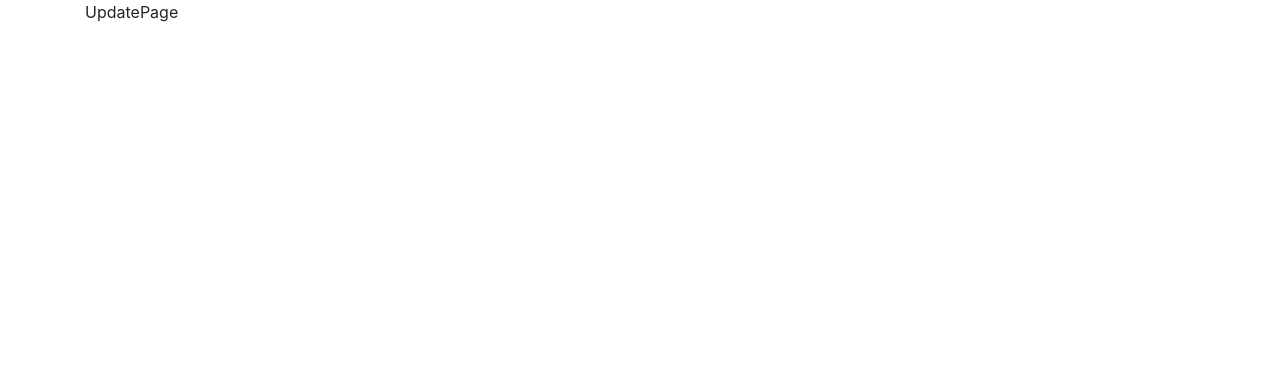
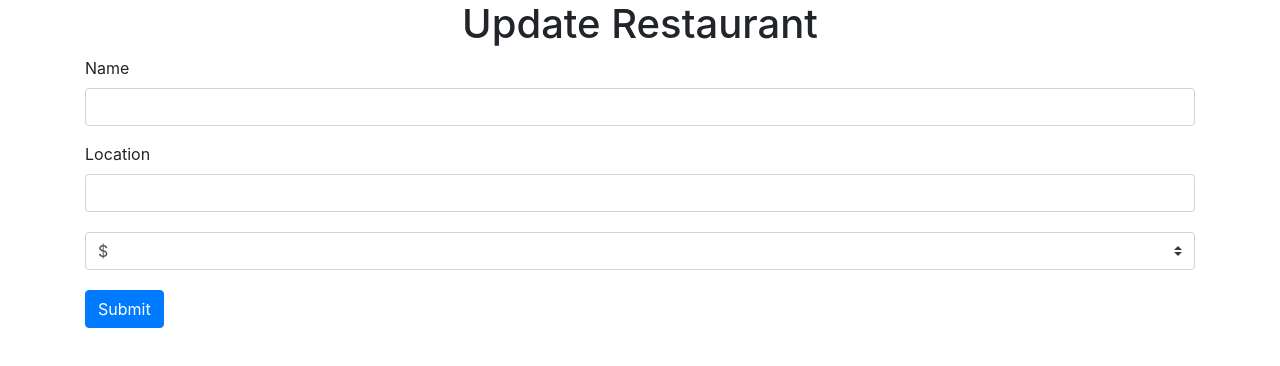
Before and after one commit to Jotin2/yelp, a React (Create React App) app in the folder client/: page /restaurants/1/update in a window 1280 px wide. Shown: the top 366 px of the page. Built offline with nearby package versions, Linux system fonts and the light colour scheme; no server answers.

Commit message:
Finished Update Page

```diff
--- a/client/src/components/RestaurantList.jsx
+++ b/client/src/components/RestaurantList.jsx
@@ -1,16 +1,16 @@
 import React, { useContext, useEffect } from "react";
 import RestaurantFinder from "../apis/RestaurantFinder";
 import { RestaurantsContext } from "../context/RestaurantsContext";
+import { useNavigate } from "react-router-dom";
 
 export const RestaurantList = (props) => {
     const { restaurants, setRestaurants } = useContext(RestaurantsContext);
-
+    let navigate = useNavigate();
     useEffect(() => {
         const fetchData = async () => {
             try {
                 const response = await RestaurantFinder.get("/");
                 setRestaurants(response.data.data.restaurants);
-                console.log(response);
             } catch (err) {
                 console.log(err);
             }
@@ -29,6 +29,10 @@
         } catch (err) {
             console.log(err);
         }
+    };
+
+    const handleUpdate = (id) => {
+        navigate(`/restaurants/${id}/update`);
     };
 
     return (
@@ -54,7 +58,12 @@
                                     <td>{"$".repeat(restaurant.price_range)}</td>
                                     <td>reviews</td>
                                     <td>
-                                        <button className="btn btn-warning">Update</button>
+                                        <button
+                                            onClick={() => handleUpdate(restaurant.id)}
+                                            className="btn btn-warning"
+                                        >
+                                            Update
+                                        </button>
                                     </td>
                                     <td>
                                         <button
--- /dev/null
+++ b/client/src/components/UpdateRestaurant.jsx
@@ -0,0 +1,82 @@
+import React, { useState, useContext, useEffect } from "react";
+import { useNavigate, useParams } from "react-router-dom";
+import { RestaurantsContext } from "../context/RestaurantsContext";
+import RestaurantFinder from "../apis/RestaurantFinder";
+
+export const UpdateRestaurant = () => {
+    const { id } = useParams();
+    let navigate = useNavigate();
+    const { restaurants } = useContext(RestaurantsContext);
+    const [name, setName] = useState("");
+    const [location, setLocation] = useState("");
+    const [priceRange, setPriceRange] = useState("");
+
+    useEffect(() => {
+        const fetchData = async () => {
+            try {
+                const response = await RestaurantFinder.get(`/${id}`);
+                setName(response.data.data.restaurants.name);
+                setLocation(response.data.data.restaurants.location);
+                setPriceRange(response.data.data.restaurants.price_range);
+            } catch (err) {
+                console.log(err);
+            }
+        };
+        fetchData();
+    }, []);
+
+    const handleSubmit = async (e) => {
+        e.preventDefault();
+        const updatedRestaurant = await RestaurantFinder.put(`/${id}`, {
+            name,
+            location,
+            price_range: priceRange,
+        });
+        navigate("/");
+    };
+    return (
+        <div>
+            <form action="">
+                <div className="form-group">
+                    <label htmlFor="name">Name</label>
+                    <input
+                        value={name}
+                        onChange={(e) => setName(e.target.value)}
+                        id="name"
+                        className="form-control"
+                        type="text"
+                    />
+                </div>
+                <div className="form-group">
+                    <label htmlFor="location">Location</label>
+                    <input
+                        value={location}
+                        onChange={(e) => setLocation(e.target.value)}
+                        id="location"
+                        className="form-control"
+                        type="text"
+                    />
+                </div>
+                <div className="form-group">
+                    <select
+                        value={priceRange}
+                        onChange={(e) => setPriceRange(e.target.value)}
+                        className="custom-select my-1 mr-sm-2"
+                    >
+                        <option disabled>Price Range</option>
+                        <option value="1">$</option>
+                        <option value="2">$$</option>
+                        <option value="3">$$$</option>
+                        <option value="4">$$$$</option>
+                        <option value="5">$$$$$</option>
+                    </select>
+                </div>
+                <button type="submit" onClick={handleSubmit} className="btn btn-primary">
+                    Submit
+                </button>
+            </form>
+        </div>
+    );
+};
+
+export default UpdateRestaurant;
--- a/client/src/routes/UpdatePage.jsx
+++ b/client/src/routes/UpdatePage.jsx
@@ -1,7 +1,13 @@
 import React from "react";
+import UpdateRestaurant from "../components/UpdateRestaurant";
 
 const UpdatePage = () => {
-    return <div>UpdatePage</div>;
+    return (
+        <div>
+            <h1 className="text-center">Update Restaurant</h1>
+            <UpdateRestaurant />
+        </div>
+    );
 };
 
 export default UpdatePage;
```
